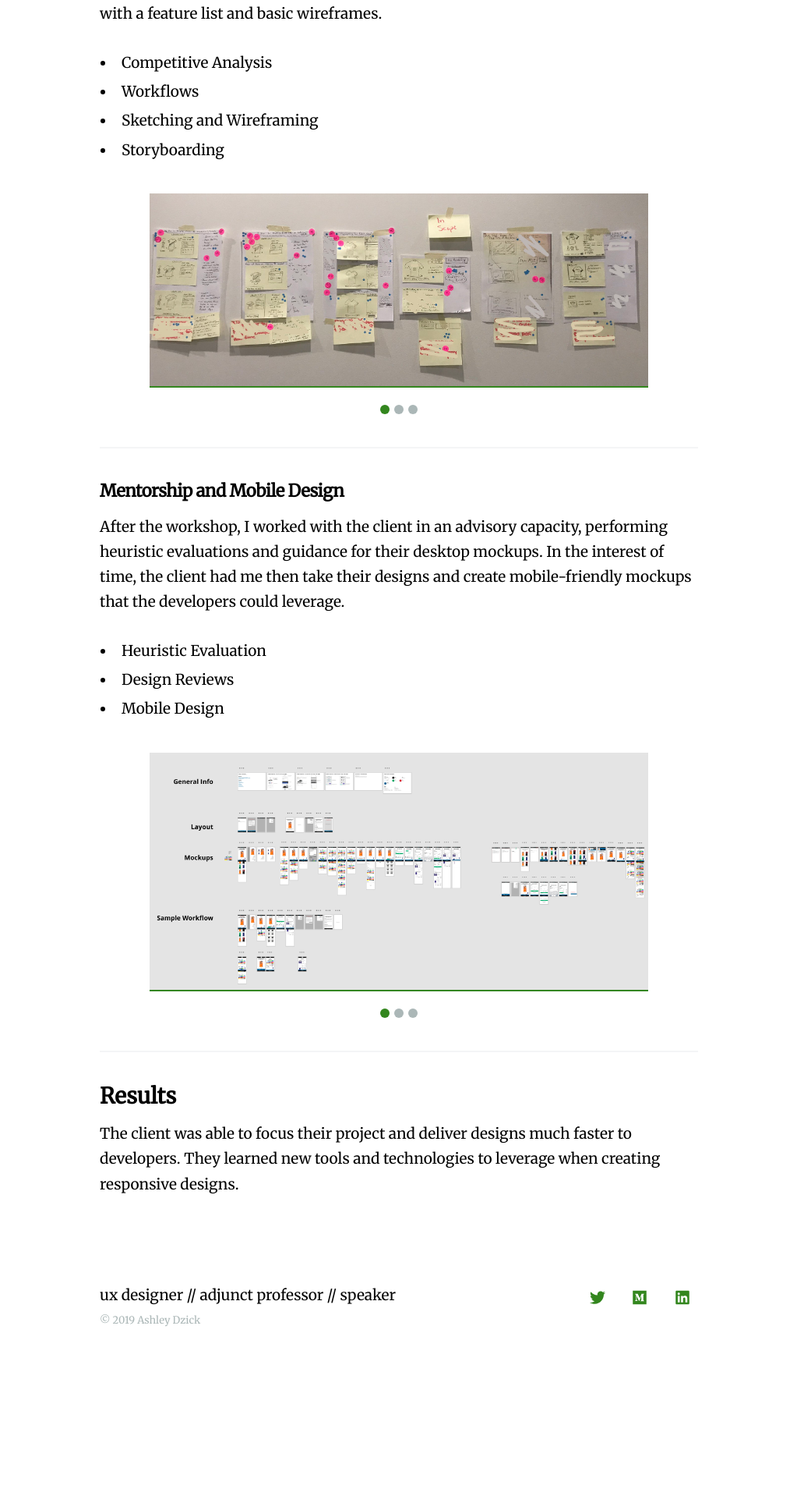
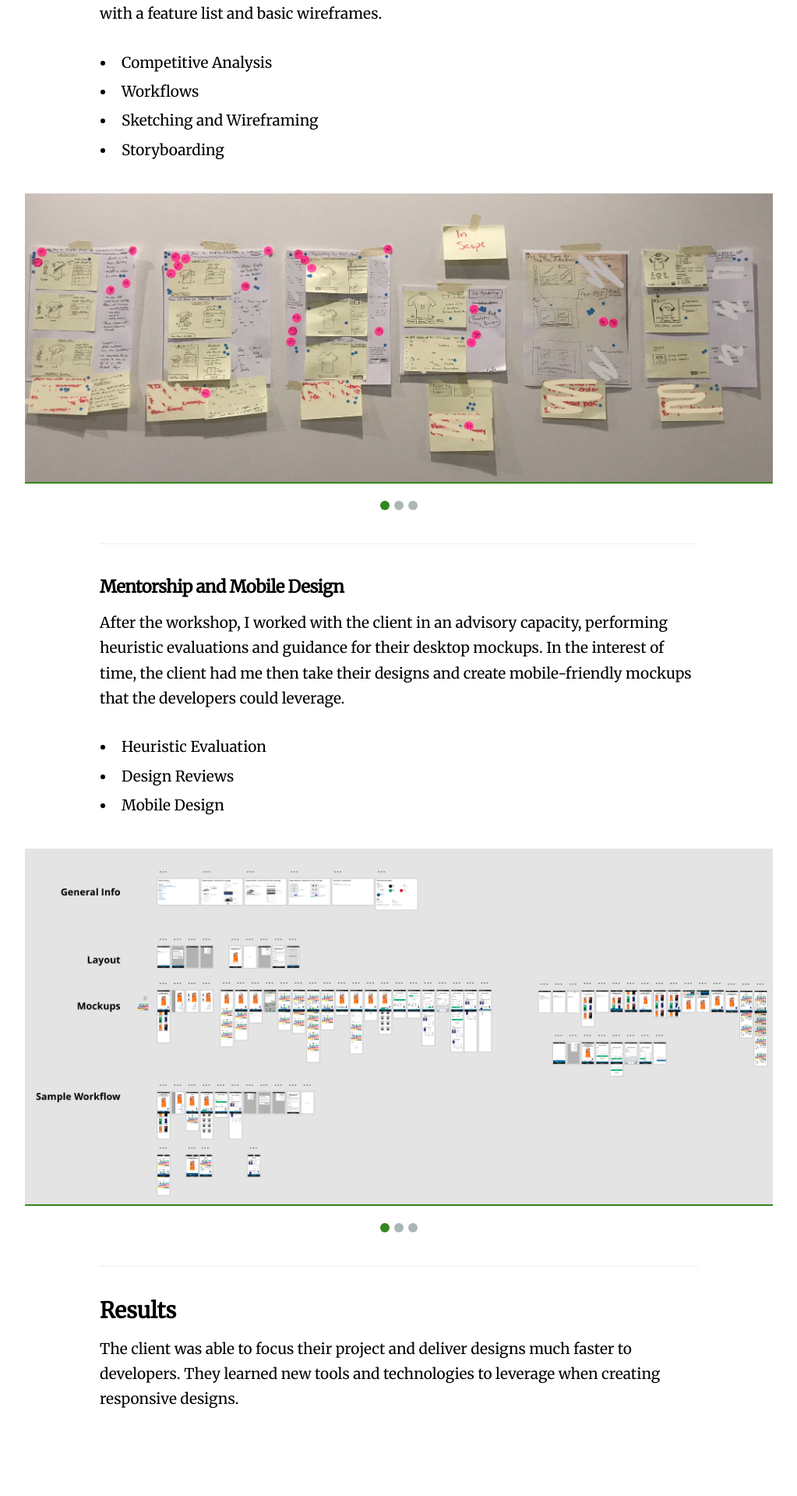
Before and after one commit to ashleydzick/2018Portfolio, a Jekyll site: the page built from _projects/workshop.md, in a window 1280 px wide. Shown: the part 1618-3536 px from the top of the page at 78% size, without its empty margins (128-1151 px from the left). Built offline with Jekyll 4.4.1, drawn with Linux system fonts in a browser that asks for light colours; nearby versions of some CDN libraries; before the commit the page ends 3397 px from its top, so only the background shows below that.

Commit message:
media query fixes

```diff
--- a/_sass/_includes/_gallery.scss
+++ b/_sass/_includes/_gallery.scss
@@ -10,8 +10,14 @@
 	max-width: 50%;
 	margin: 20px auto;
 
-	@include mq(tabletp) {
+	@include mq(phonel) {
+		margin: 20px auto;
+		max-width:90%;
+	}
+
+	@include mq(tabletp){
 		margin: 30px auto;
+		max-width:75%;
 	}
 
 	@include mq(laptop) {
--- a/_sass/_mixins.scss
+++ b/_sass/_mixins.scss
@@ -8,7 +8,7 @@
 // - - - - - - - - - - - - - - - - - - - - - - - - - - - - - - - - - - - - Responsive
 // Usage: @include mq(tabletp) {}
 
-$break-phonel: 400px;
+$break-phonel: 0px;
 $break-tabletp: 768px;
 $break-tabletl: 1024px;
 $break-laptop: 1220px;
```
